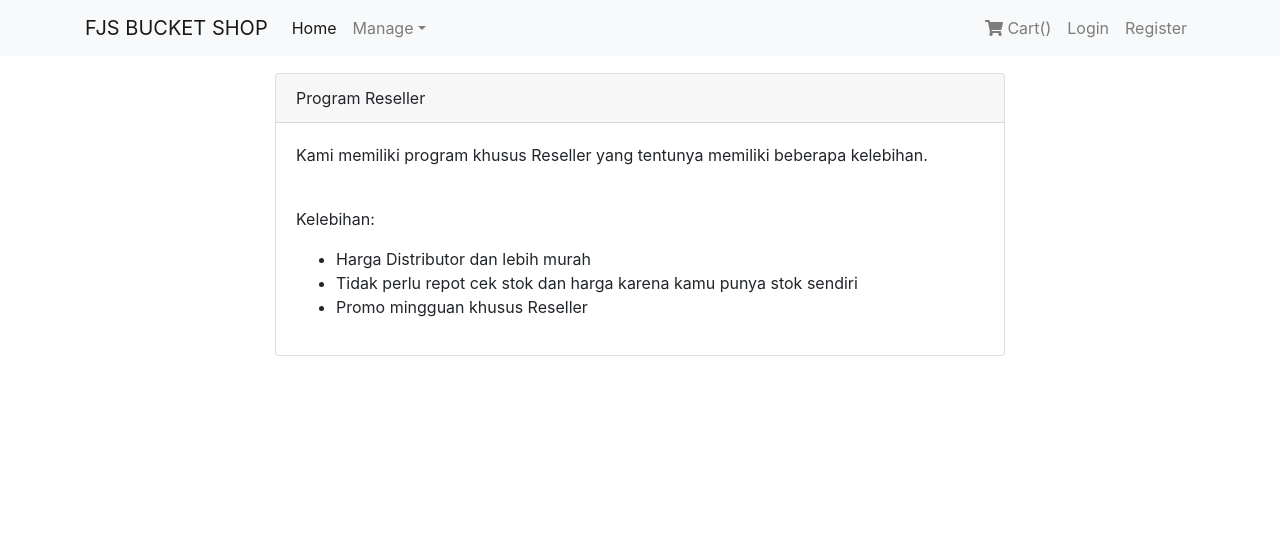
After one commit to alvisuhartanto/TA-CEO_T-REX, a CodeIgniter app: page /TA-CEO_T-REX/index.php/footer/programreseller in a window 1280 px wide. The commit adds this page. Shown: the top 555 px of the page. Run offline with CodeIgniter, Linux system fonts and the light colour scheme.

Commit message:
Siti_fatimah: Menambahkan halaman program reseller

```diff
--- a/application/controllers/Footer.php
+++ b/application/controllers/Footer.php
@@ -17,4 +17,9 @@ class Footer extends MY_Controller {
 	{
 		$this->load->view('pages/footer/kebijakan');
 	}
+
+	public function programreseller()
+	{
+		$this->load->view('pages/footer/programreseller');
+	}
 }
--- a/application/views/layouts/_footer.php
+++ b/application/views/layouts/_footer.php
@@ -32,7 +32,7 @@
 <li><a href="<?= base_url('Footer/about') ?>">Tentang Kami</a></li>
 <li><a href="<?= base_url('Footer/sk') ?>">Syarat & Ketentuan</a></li>
 <li><a href="<?= base_url('Footer/kebijakan') ?>">Kebijakan Privasi</a></li>
-<li><a href="http://webenlance.com">Program Reseller</a></li>
+<li><a href="<?= base_url('Footer/programreseller') ?>">Program Reseller</a></li>
 </ul>
 <!--footer_ul_amrc ends here-->
 </div>
--- /dev/null
+++ b/application/views/pages/footer/programreseller.php
@@ -0,0 +1,35 @@
+<link rel="canonical" href="https://getbootstrap.com/docs/4.4/examples/navbar-fixed/">
+<link rel="stylesheet" href="https://maxcdn.bootstrapcdn.com/bootstrap/4.0.0/css/bootstrap.min.css" integrity="sha384-Gn5384xqQ1aoWXA+058RXPxPg6fy4IWvTNh0E263XmFcJlSAwiGgFAW/dAiS6JXm" crossorigin="anonymous">
+<link rel="stylesheet" href="https://cdnjs.cloudflare.com/ajax/libs/font-awesome/5.15.3/css/all.min.css" integrity="sha512-iBBXm8fW90+nuLcSKlbmrPcLa0OT92xO1BIsZ+ywDWZCvqsWgccV3gFoRBv0z+8dLJgyAHIhR35VZc2oM/gI1w==" crossorigin="anonymous" referrerpolicy="no-referrer" />
+<link rel="stylesheet" href="<?= base_url("/assets/css/app.css") ?>">
+<?php $this->load->view('layouts/_navbar') ?>
+
+<main role="main" class="container">
+
+    <div class="row">
+        <div class="col-md-8 mx-auto">
+        </div>
+    </div>
+
+    <div class="row">
+        <div class="col-md-8 mx-auto">
+            <div class="card">
+                <div class="card-header">
+                    Program Reseller
+                </div>
+                <div class="card-body">
+                    <p>
+                    Kami memiliki program khusus Reseller yang tentunya memiliki beberapa kelebihan.
+                    </p> <br>
+                    <p> Kelebihan:</p>
+                    <ul>
+                        <li>Harga Distributor dan lebih murah</li>
+                        <li>Tidak perlu repot cek stok dan harga karena kamu punya stok sendiri</li>
+                        <li>Promo mingguan khusus Reseller</li>
+                    </ul>
+                    </p>
+                </div>
+            </div>
+        </div>
+    </div>
+</main>
```
